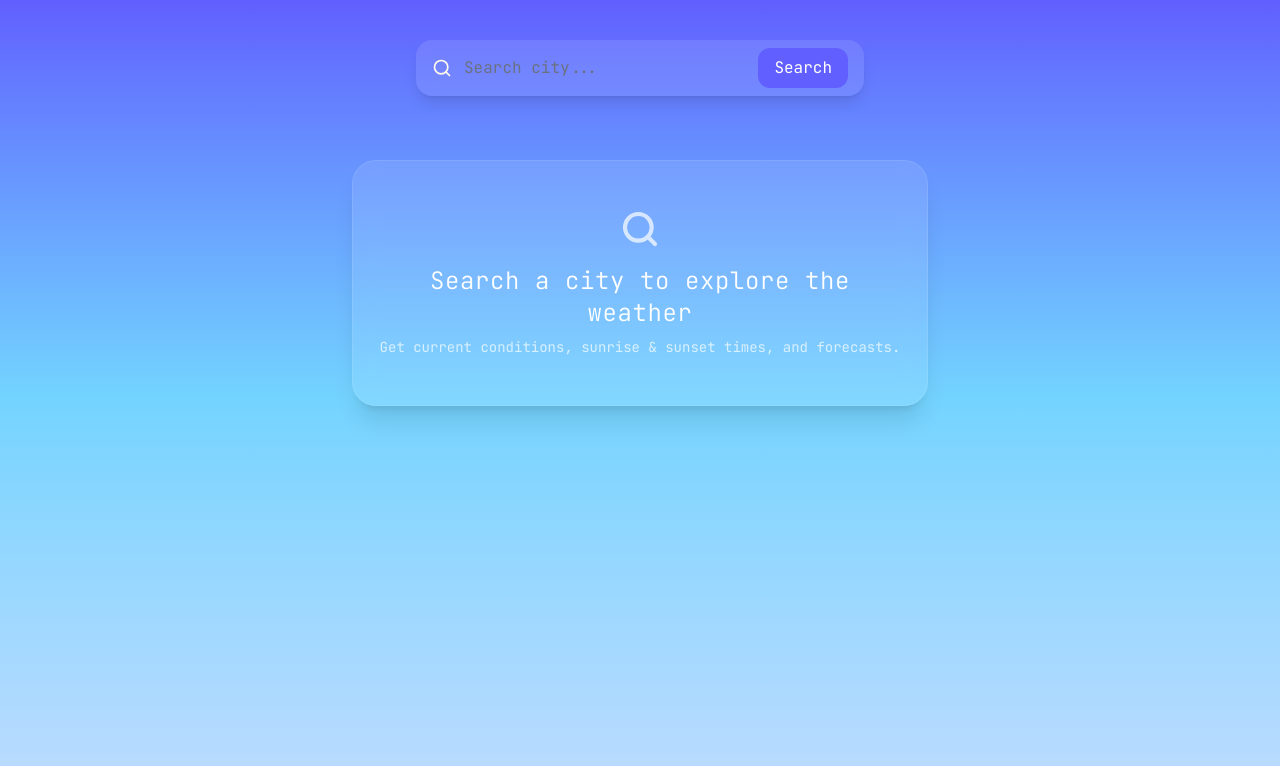
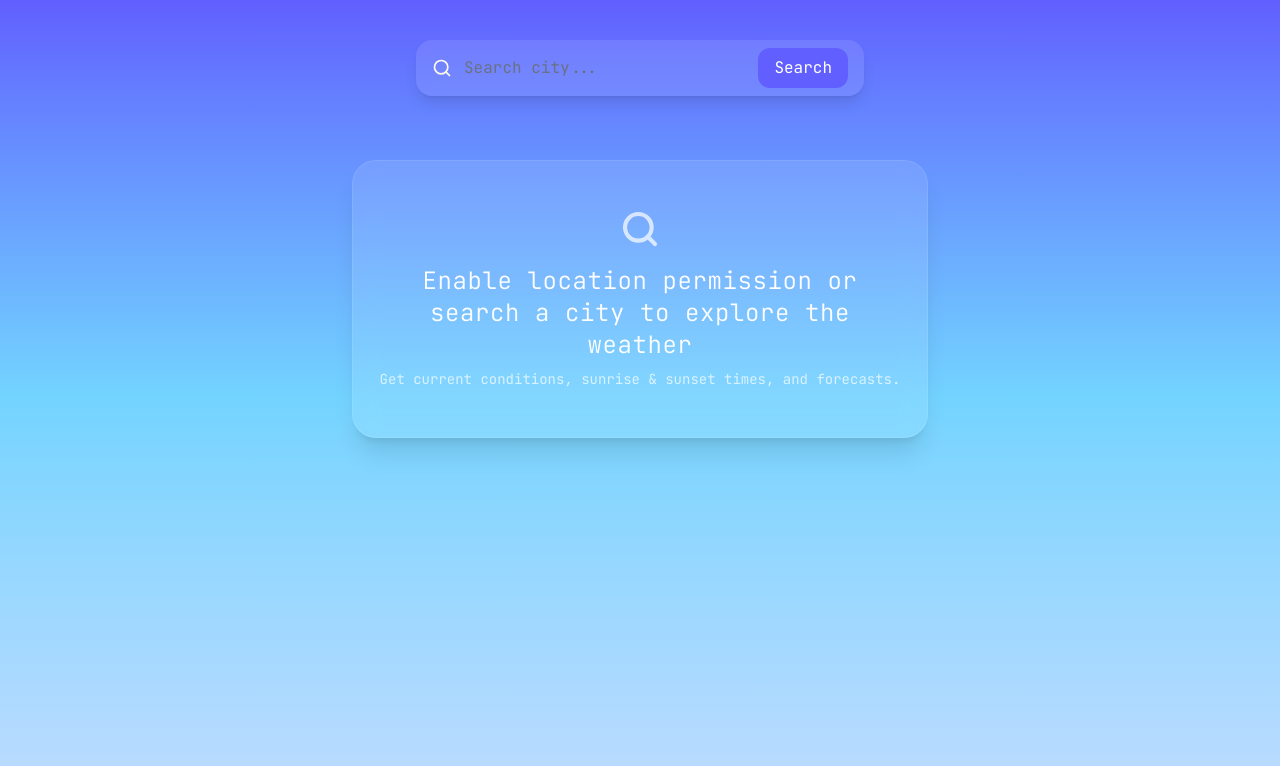
Before and after one commit to arkaman/weather-app, a React (Vite) app: page / in a window 1280 px wide. Shown: the top 766 px of the page. Built offline with nearby package versions, Linux system fonts and the light colour scheme; no server answers.

Commit message:
update EmptyState component message to prompt for location permission

```diff
--- a/src/components/EmptyState.jsx
+++ b/src/components/EmptyState.jsx
@@ -10,7 +10,7 @@ const EmptyState = () => {
             <Search className="w-10 h-10 mb-4 opacity-70" strokeWidth={2.5} />
 
             <h2 className="text-xl sm:text-2xl font-light tracking-wide">
-                Search a city to explore the weather
+                Enable location permission or search a city to explore the weather
             </h2>
 
             <p className="text-sm opacity-70 mt-2">
```
